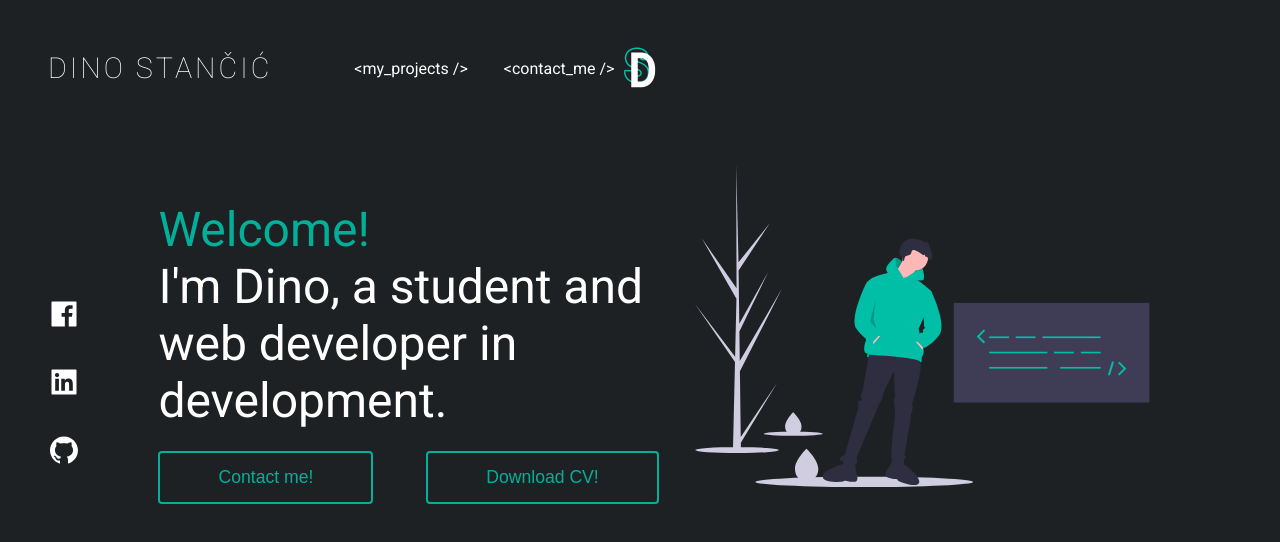
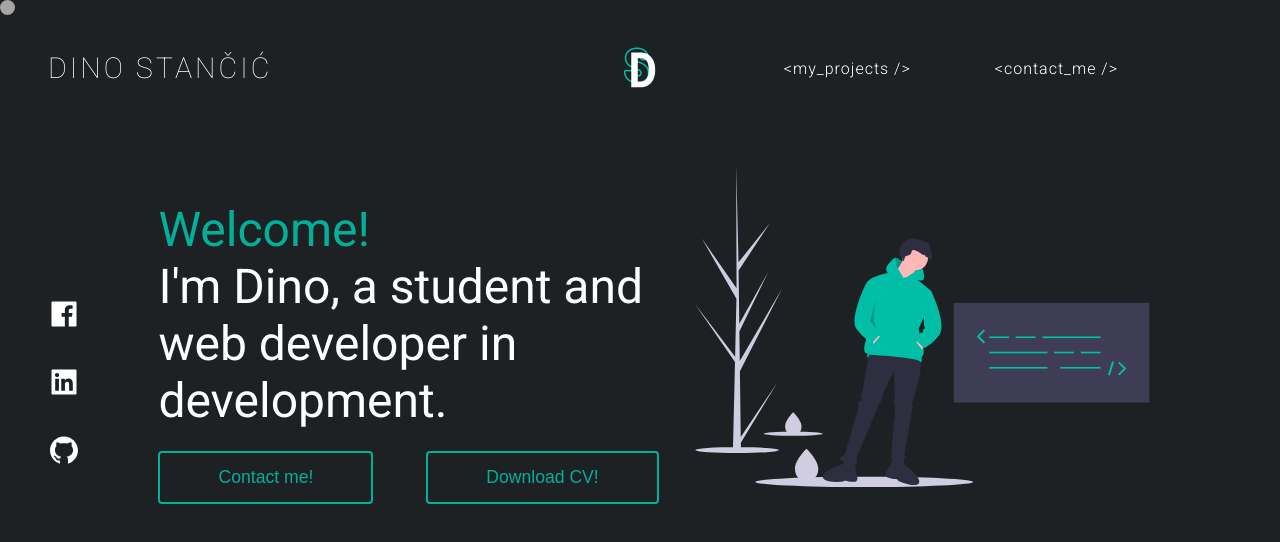
Before and after one commit to stancic/portfolio, a React (Create React App) app in the folder portfolio-frontend/: page / in a window 1280 px wide. Shown: the top 542 px of the page. Built offline with nearby package versions, Linux system fonts and the light colour scheme.

Commit message:
Edit navigation and changed cursor

```diff
--- a/portfolio-frontend/src/App.js
+++ b/portfolio-frontend/src/App.js
@@ -8,6 +8,7 @@ import './App.scss'
 import Navigation from './components/navigation-bar/Navigation'
 import Socials from './components/socials/Socials'
 import LandingPage from './components/landing_page/LandingPage'
+import CustomCursor from './components/custom_cursor/CustomCursor'
 
 //DATA OBJECTS IMPORTING
 import { linksEN, linksHR } from './components/data_objects/links'
@@ -16,6 +17,7 @@ import { dataEN } from './components/data_objects/landingPageData'
 function App() {
 	return (
 		<div>
+			<CustomCursor />
 			<Navigation {...linksEN}/>
 			<Socials />
 			<LandingPage {...dataEN}/>
--- a/portfolio-frontend/src/App.scss
+++ b/portfolio-frontend/src/App.scss
@@ -1,7 +1,12 @@
 body, html{
+	top: 0;
+	left: 0;
 	margin: 0;
 	padding: 0;
 	box-sizing: border-box;
 	background-color: #1e2124;
 	font-family: 'Roboto', sans-serif;
+	*{
+		cursor: none;
+	}
 }
--- /dev/null
+++ b/portfolio-frontend/src/components/custom_cursor/CustomCursor.js
@@ -0,0 +1,25 @@
+//IMPORT DEPENDENCIES
+import React, { useEffect, useRef } from 'react'
+
+//IMPORT STYLES
+import './customcursor.scss'
+
+function CustomCursor() {
+	const cursorRef = useRef(null);
+
+	useEffect(() => {
+		document.addEventListener('mousemove', (e) => {
+			const {clientX, clientY} = e;
+			const mouseX = clientX - cursorRef.current.clientWidth / 2;
+			const mouseY = clientY - cursorRef.current.clientHeight / 2;
+			cursorRef.current.style.transform = `translate3d(${mouseX}px, ${mouseY}px, 0)`
+		})
+	}, [])
+	return (
+		<div className="custom-cursor" ref={cursorRef}>
+
+		</div>
+	)
+}
+
+export default CustomCursor
--- /dev/null
+++ b/portfolio-frontend/src/components/custom_cursor/customcursor.scss
@@ -0,0 +1,13 @@
+.custom-cursor{
+	z-index: 1000;
+	border-radius: 50%;
+	width: 15px;
+	height: 15px;
+	pointer-events: none;
+	overflow: hidden;
+	transform: translate3d(0, 0, 0);
+	position: fixed;
+	top: 0;
+	left: 0;
+	backdrop-filter: invert(.7);
+}
--- a/portfolio-frontend/src/components/landing_page/landingpage.scss
+++ b/portfolio-frontend/src/components/landing_page/landingpage.scss
@@ -31,6 +31,10 @@
 				font-size: 1.1rem;
 				color: $tirkizna;
 				padding: 0.8em 3.3em;
+				&:hover .custom-cursor{
+					width: 100px;
+					height: 100px;
+				}
 			}
 			.download-button{
 				justify-content: end;
--- a/portfolio-frontend/src/components/navigation-bar/navigation.scss
+++ b/portfolio-frontend/src/components/navigation-bar/navigation.scss
@@ -4,6 +4,7 @@
 	align-items: center;
 	margin: 2em 3em 0 3em;
 	.title-container{
+		flex: 1;
 		color: white;
 		text-transform: uppercase;
 		font-size: 0.9em;
@@ -13,16 +14,21 @@
 		}
 	}
 	.navigation-container{
+		flex: 1;
+		display: flex;
+		justify-content: flex-end;
 		color: white;
-		margin-left: 5em;
+		margin-right: 7em;
 		.links{
+			font-weight: 300;
 			display: inline;
 			list-style: none;
 			padding: 0;
 			li{
 				display: inline;
-				margin-left: 2em;
+				margin-left: 5em;
 				padding: 2px;
+				letter-spacing: 1px;
 				&:first-child{
 					margin-left: 0;
 				}
```
